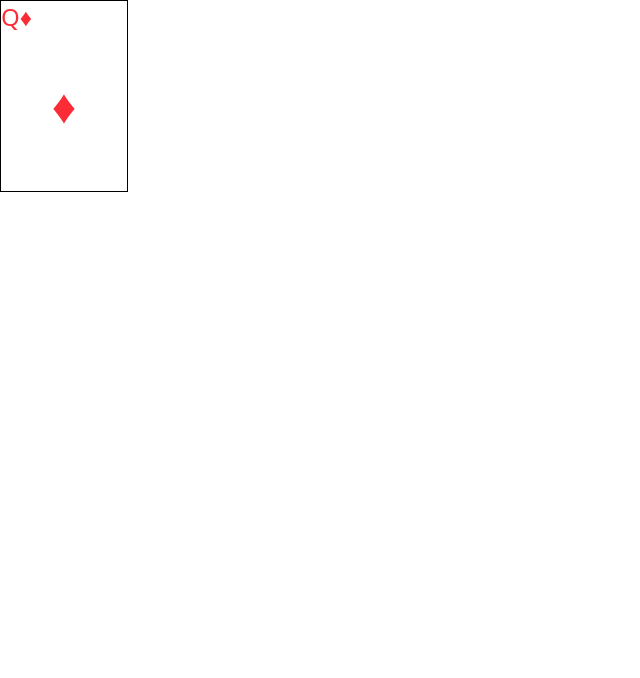
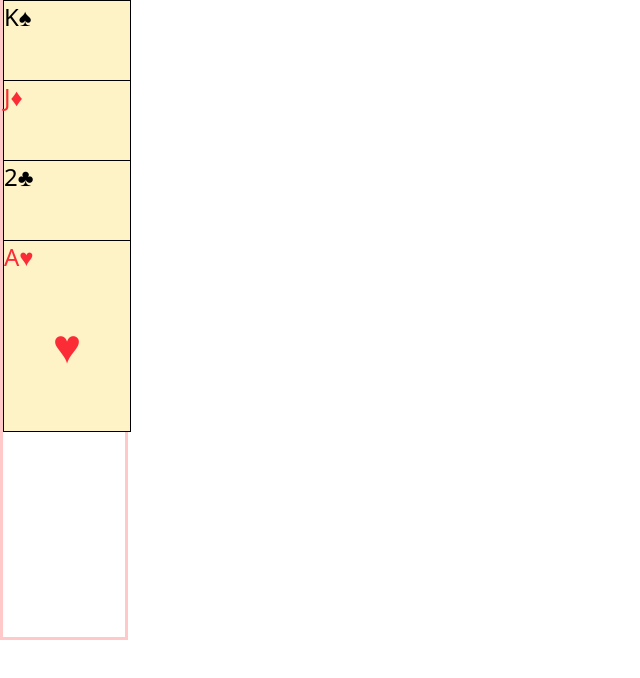
Before and after one commit to EthanVB123/spider, a plain HTML site: page index.html in a window 1280 px wide. Shown: the whole page, without its empty margins (0-640 px from the left). Drawn offline with nearby package versions, Linux system fonts and the light colour scheme.

Commit message:
displays a stack of cards

```diff
--- a/index.html
+++ b/index.html
@@ -7,7 +7,7 @@
     <script src="script.js"></script>
     <script src="https://cdn.jsdelivr.net/npm/@tailwindcss/browser@4"></script>
 </head>
-<body>
-    <div id="c"></div>
+<body class="h-[80vh]">
+    <div id="c" class="h-full"></div>
 </body>
 </html>
--- a/script.js
+++ b/script.js
@@ -23,8 +23,8 @@ function shuffle(items) {
 // suit should be a single character that is one of D,H,S,C
 // rank should be a number 0-12, where 0 is ace up to 12 is king
 function generateCardElement(suit, rank) {
-    let card = document.createElement("div")
-    card.className = "card w-32 h-48 border border-black";
+    let card = document.createElement("div");
+    card.className = "card w-32 h-48 border border-black bg-amber-100";
 
     const ranks = ['A','2','3','4','5','6','7','8','9','10','J','Q','K']
     const rankString = ranks[rank]
@@ -53,9 +53,23 @@ function generateCardElement(suit, rank) {
     return card
 }
 
-
+// Returns a HTML element containing a stack of cards
+// cards is an array of 2-arrays [suit, rank]
+function generateCardStack(cards) {
+    let stack = document.createElement('div');
+    stack.className = 'stack w-32 h-full border border-red-200 border-3';
+    for (let i = 0; i < cards.length; i++) {
+        let card = generateCardElement(...cards[i]);
+        card.classList.add('absolute')
+        card.style.top = `${80*i}px`
+        card.style.zIndex = i
+        stack.appendChild(card)
+    }
+    return stack
+}
 
 window.onload = () => {
-    const myCard = generateCardElement('D', '11')
-    document.getElementById('c').appendChild(myCard)
+    //const myCard = generateCardElement('D', '11')
+    const cardlist = [['S','12'],['D','10'],['C','1'],['H','0']]
+    document.getElementById('c').appendChild(generateCardStack(cardlist))
 };
```
